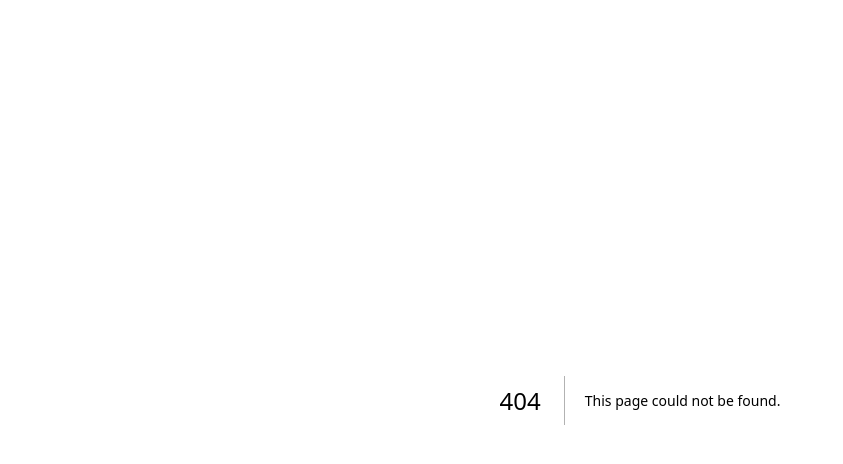
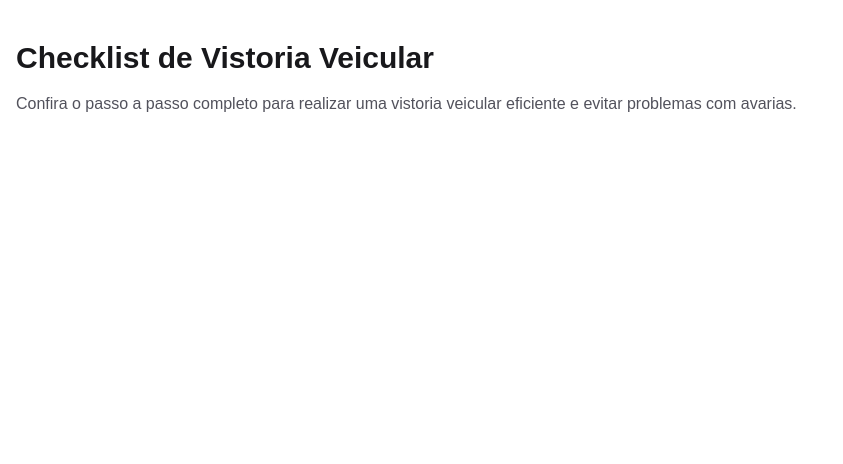
Before and after one commit to teodosioc/movicar-web, a Next.js app: page /checklist-vistoria-veicular in a window 1280 px wide. Before the commit this address had no page. Shown: the top 464 px of the page, without its empty margins (0-843 px from the left). Built offline with nearby package versions, Linux system fonts and the light colour scheme.

Commit message:
Cria página checklist SEO

```diff
--- /dev/null
+++ b/src/app/checklist-vistoria-veicular/page.tsx
@@ -0,0 +1,14 @@
+export default function ChecklistPage() {
+    return (
+      <main className="min-h-screen bg-white px-4 py-10">
+        <h1 className="text-3xl font-bold text-zinc-900">
+          Checklist de Vistoria Veicular
+        </h1>
+
+        <p className="mt-4 text-zinc-600">
+          Confira o passo a passo completo para realizar uma vistoria veicular
+          eficiente e evitar problemas com avarias.
+        </p>
+      </main>
+    );
+  }
```
